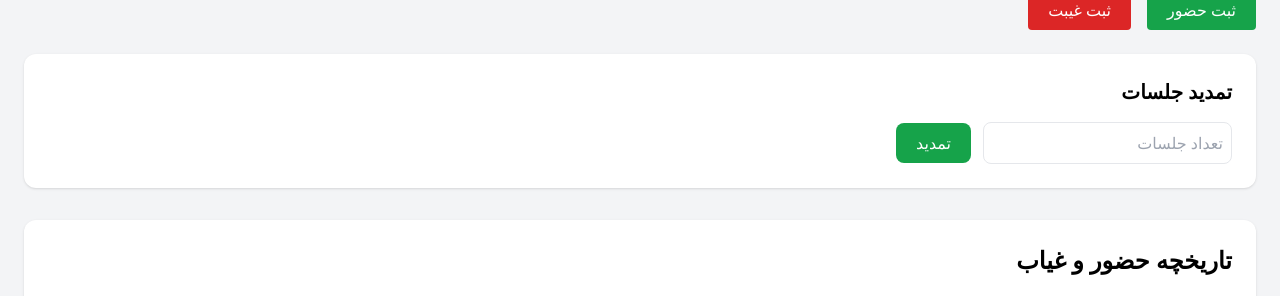
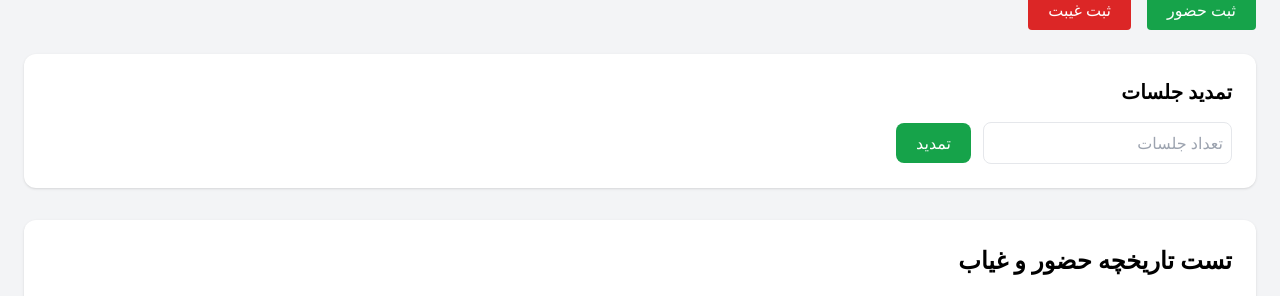
Before and after one commit to imBardiya/gym_manager, a FastAPI app: template app/templates/student_detail.html in a window 1280 px wide. Shown: the part 362-658 px from the top of the page. Run offline with FastAPI, Linux system fonts and the light colour scheme; the template is opened without the code that fills it, so the values that code supplies are empty; parts of the project's set-up code (start-up, migrations or seed data) failed here and were passed over; some libraries are stand-ins or nearby versions.

Commit message:
Update header text in student detail template

```diff
--- a/app/templates/student_detail.html
+++ b/app/templates/student_detail.html
@@ -166,7 +166,7 @@
 
     <h2 class="text-2xl font-bold mb-5">
 
-        تاریخچه حضور و غیاب
+     تست   تاریخچه حضور و غیاب
 
     </h2>
 
```
